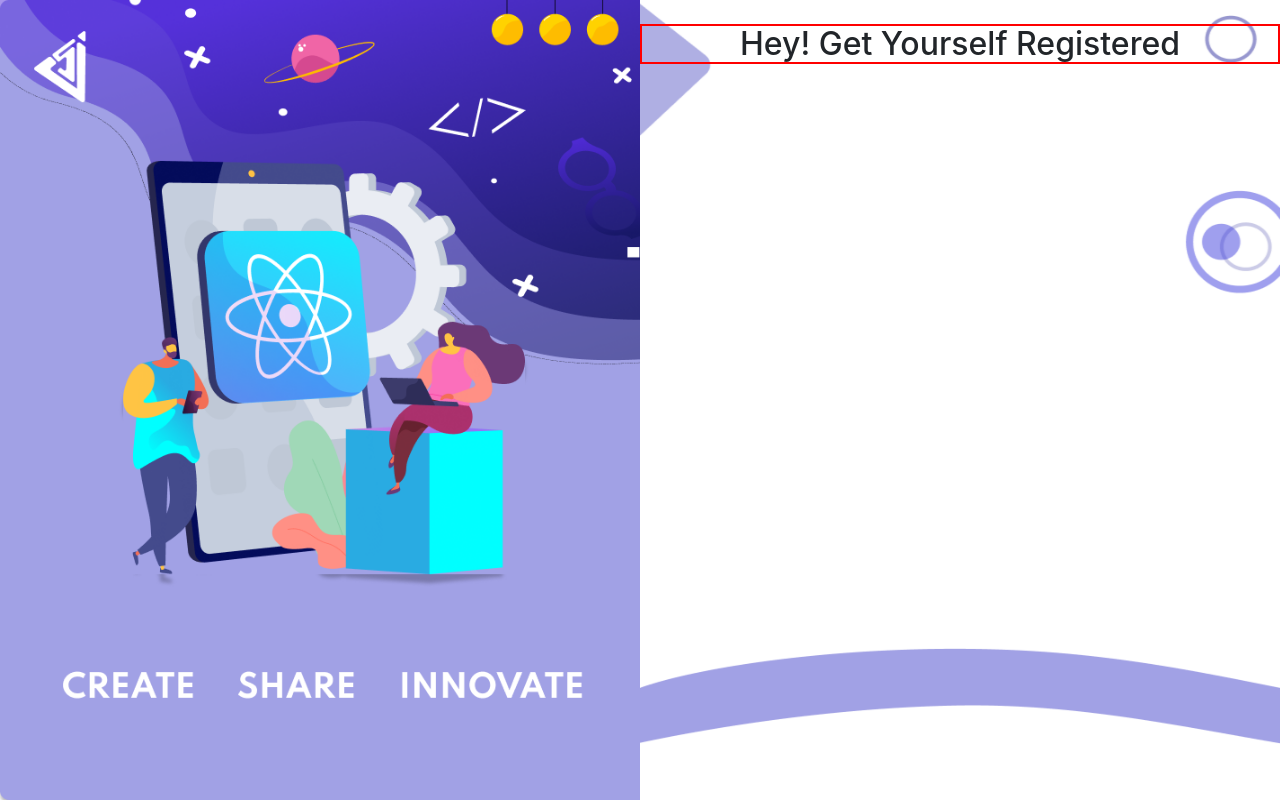
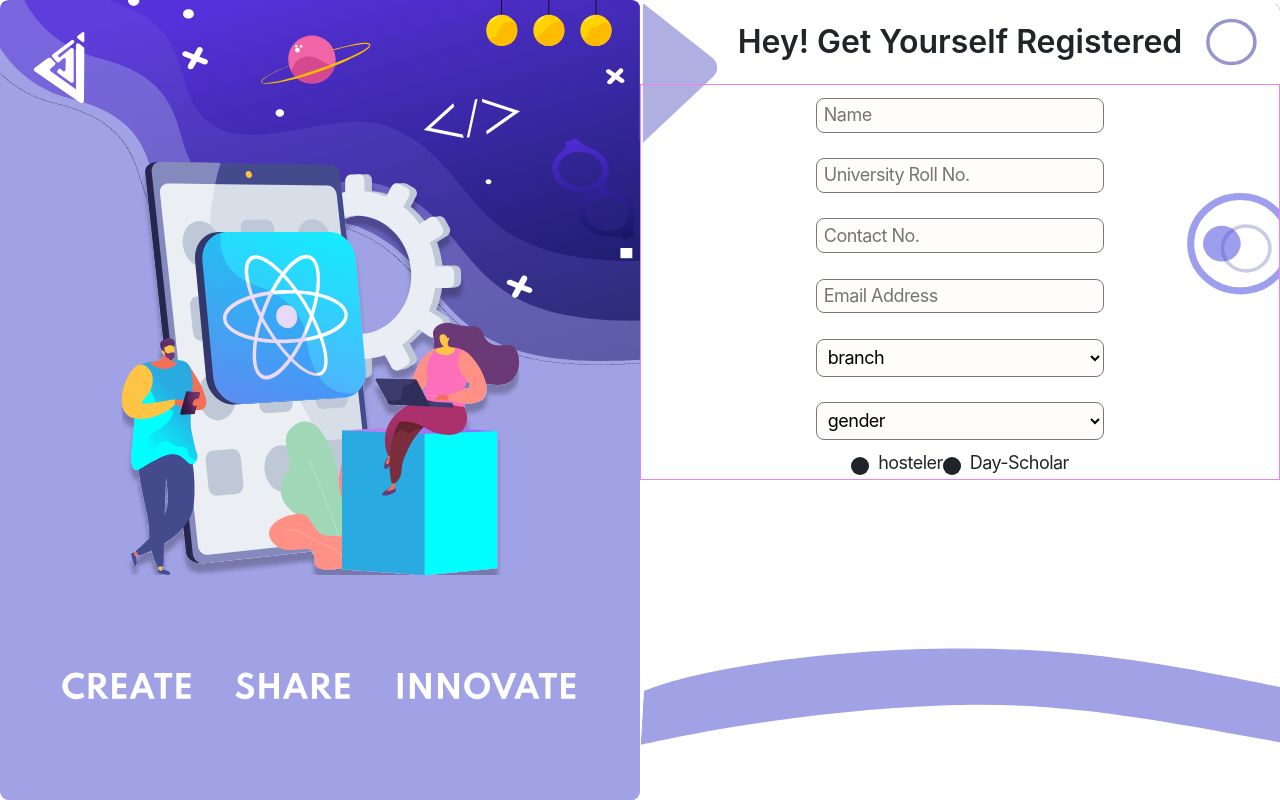
Before and after one commit to amantyagi22/form, a React (Create React App) app: page / in a window 1280 px wide. Built offline with nearby package versions, Linux system fonts and the light colour scheme.

Commit message:
new branch

```diff
--- a/public/index.html
+++ b/public/index.html
@@ -9,8 +9,7 @@
       name="description"
       content="Web site created using create-react-app"
     />
-    <link rel="stylesheet" href="https://cdn.jsdelivr.net/npm/bootstrap@4.3.1/dist/css/bootstrap.min.css" integrity="sha384-ggOyR0iXCbMQv3Xipma34MD+dH/1fQ784/j6cY/iJTQUOhcWr7x9JvoRxT2MZw1T" crossorigin="anonymous">
-    <link rel="apple-touch-icon" href="%PUBLIC_URL%/logo192.png" />
+    <link href="https://cdn.jsdelivr.net/npm/bootstrap@5.1.3/dist/css/bootstrap.min.css" rel="stylesheet" integrity="sha384-1BmE4kWBq78iYhFldvKuhfTAU6auU8tT94WrHftjDbrCEXSU1oBoqyl2QvZ6jIW3" crossorigin="anonymous">
     <!--
       manifest.json provides metadata used when your web app is installed on a
       user's mobile device or desktop. See https://developers.google.com/web/fundamentals/web-app-manifest/
@@ -43,5 +42,6 @@
       To create a production bundle, use `npm run build` or `yarn build`.
     -->
     <script>src='https://www.google.com/recaptcha/api.js'</script>
+    <script src="https://cdn.jsdelivr.net/npm/bootstrap@5.1.3/dist/js/bootstrap.bundle.min.js" integrity="sha384-ka7Sk0Gln4gmtz2MlQnikT1wXgYsOg+OMhuP+IlRH9sENBO0LRn5q+8nbTov4+1p" crossorigin="anonymous"></script>
   </body>
 </html>
--- a/src/App.css
+++ b/src/App.css
@@ -4,122 +4,72 @@
 }
 
 
-.cont{
-  /* border: 10px solid black; */
+.form_container{
+  /* background-color: aqua; */
   width: 100%;
-  /* height: 100vh; */
   display: flex;
 }
 
-label {
-  display: inline-block;
-  margin-left: 24px;
-  font-size: 20px;
-  color: rgb(5, 1, 1);
-  cursor: pointer;
-}
-input{
-  margin-left: 4px;
-}
-/* #Hostelers{
-  margin-left: 5px;
-}  */
-#day-scholars{
-  margin-left: 130px;
-}
-.image1{
+
+
+.image_left{
+/* border: 2px solid red; */
 width:100%;
-height:100vh;
 background-repeat: no-repeat;
-background-image: url(./bg1.png);
-/* border: 5px solid red; */
-background-size: 100% 100%;
-overflow-y: hidden;
-
-}
-.image2{
-  width: 100%;
-  height:100vh;
-  /* border: 5px solid green; */
-  background-image: url(./bg2.png);
-background-repeat: no-repeat;
-background-size: contain;
+background-image: url(./bg1.svg);
 background-size: 100% 100%;
 
 }
-.chead{
-  position: absolute;
-left: 13.05%;
-right: 16.58%;
-top: 10.65%;
-bottom: 85.52%;
-}
-.text{
-  align-items: center;
-  margin-left: 9.2rem;
-  margin-top:2.2rem;
-}
-.form{
-  display: block;
-  margin-left: auto;
-  margin-right: auto;
-  align-items: center;
-  width: 24rem;
-  margin-top: 10px;
-  /* margin-left: 11rem; */
-  /* margin-right: 0rem; */
-}
-.form-control{
-  border: 2px solid rgb(121, 115, 115);
-  border-radius: 10px;
-  /* overflow: scroll; */
-  margin: 23px;
-}
-.back-gr{
-  background: #FFFCFC;
-  border: 1px solid #777777;
-  box-sizing: border-box;
-  border-radius: 10px;
+.image_right{
+  width: 100%;
+  height:100vh;
+  background-image: url(./bg3.svg);
+background-repeat: no-repeat;
+/* background-size: contain; */
+background-size: 100% 100%;
 
 }
+.justify{
+  justify-content: center;
+}
+.left_heading{
+  font-style: normal;
+  font-weight: 600;
+  font-size: 32px;
+  line-height: 36px;
+  text-align: center;
+}
+.form_wrapper{
+  border: 2px solid black;
+}
+.input{
+  border: 1px solid violet;
+}
+.input_container{
+  /* border: 2px solid black; */
 
-.btn{
-  position: relative;
-  left: 18.71%;
-  right: 7.27%;
-  /* top: 78.21%; */
-  /* bottom: -8.86%; */
-  width: 18rem;
-  margin-top: 4rem;
-  background: rgba(57, 73, 171, 0.95);
-  border-radius: 50px;
-  box-shadow: 3px 3px rgb(186, 180, 180);
+  height: 1%;
+text-align: center;
 }
-.g-recaptcha{
-  margin-top: 1.5rem;
-  margin-left: 4rem;
+.input_field{
+  margin: 2%;
+  padding:1% 1% ;
+  width: 45%;
+  background: #FFFCFC;
+border: 1px solid #777777;
+border-radius: 8px;
+font-size: 18px;
+line-height: 20px;
+letter-spacing: -0.03em;
+/* border: 2px solid black; */
+
+/* box-shadow: 1px 1px gray; */
 }
+.radio{
+  border-radius: 8px;
+font-size: 18px;
+line-height: 20px;
+letter-spacing: -0.03em;
+  /* border: 2px solid black; */
 
-
-@media only screen and (max-width:360px)
-{
-  .image1{
-  background-image: url(./bg2.png);
-  }
- .cont{
-    flex-direction: column;
-  }
 }
-
-/* input[type="radio"]:checked+span {
-  font-weight: bold;
-} */
-
-
-.hed{
-
-  text-align: center;
-  font-size: 32px;
-line-height: 36px;
-border: 2px solid red;
-}
--- a/src/components/Reg.jsx
+++ b/src/components/Reg.jsx
@@ -1,66 +1,75 @@
 import React, {useEffect, useState } from "react";
-// import {useNavigate} from "react-router-dom";
+import {useNavigate} from "react-router-dom";
 import validation from './validation';
-import Axios from "axios";
+import axios from "axios";
 function Reg() {
-    // const navigate = useNavigate();
-  const[submitform,setSubmitform] = useState(false);
-  const [values, setValues] = useState({
-    Name: "",
-    Rollno: "",
-    Contactno: "",
-    Email: "",
-    Gender: "",
-    Year: "",
-    Branch: "",
-  });
-  const [errors,setErrors]=useState({});
-  const handleChange = (event) => {
-    setValues({
-      ...values,
-      [event.target.name]: event.target.value,
-    });
-
-  };
-  useEffect(()=>{
-    if(Object.keys(errors).length === 0){
-        setSubmitform(true);
-    }
-},[errors]);
-  const url = "https://workshopregistration.herokuapp.com/api/users/register";
-  const handleFormSubmit = (event) => {
-    console.log(values);
-    event.preventDefault();
-    setErrors(validation(values));
-    Axios.post(url, {
-      Name: values.Name,
-      Rollno: values.Rollno,
-      Email: values.Email,
-      Contactno: values.Contactno,
-      Gender: values.Gender,
-      Year: values.Year,
-      Branch: values.Branch,
-    }).then((res) => {
-      console.log(res.data);
-    });
-    Axios.post(
-      "https://workshopregistration.herokuapp.com/api/users/confirmemail",
-      {
-        Email: values.Email,
-      }
-    ).then((res) => {
-      console.log(res.data);
-    });
-  };
   return (
     <>
-      <div className="cont">
-        <div className="image1"></div>
-        <div className="image2">
-          <h2 className="hed my-4">Hey! Get Yourself Registered</h2>
+      <div className="form_container">
+        <div className="image_left"></div>
+        <div className="image_right">
+          <h2 className="left_heading my-4">Hey! Get Yourself Registered</h2>
+          <form className="input">
+        <div className="input_container">
+          <input type="text"  className="input_field" placeholder="Name"/>
+        </div>
+        <div className="input_container">
+          <input type="text"  className="input_field" placeholder="University Roll No."/>
+        </div>
+        <div className="input_container">
+          <input type="text"  className="input_field" placeholder="Contact No."/>
+        </div>
+        <div className="input_container">
+          <input type="text"  className="input_field" placeholder="Email Address"/>
+        </div>
+        <div className="input_container">
+        <select className=" input_field" id="branch" name="branch" required>
+            <option selected>branch</option>
+            <option >CSE</option>
+            <option >CSE(DS)</option>
+            <option >CSE(AI&ML)</option>
+            <option >CS</option>
+            <option >CS&IT</option>
+            <option >IT</option>
+            <option >ECE</option>
+            <option >EN</option>
+            <option >ME</option>
+            <option >CIVIL</option>
+        </select>
+        </div>
+
+        <div className="input_container">
+        <select class="input_field" >
+              <option selected>gender</option>
+              <option value="1">Male</option>
+              <option value="2">Female</option>
+              <option value="2">Other</option>
+              <option value="3">prefer not to say</option>
+        </select>
+          </div>
+          <div className="d-flex justify">
+
+              <div className="form-check radio">
+                hosteler
+                <input type="radio" className="form-check-input bg-dark " name="gender" required
+                  value="male"
+                   />
+              </div>
+
+              <div className="form-check  radio">
+              Day-Scholar
+                <input type="radio" className="form-check-input bg-dark " name="gender" required
+                  value="female"
+                   />
+
+              </div>
+            </div>
+
+</form>
+
+          </div>
 
         </div>
-      </div>
     </>
   );
 }
```
Also changed, not shown: src/bg1.svg (added), src/bg3.svg (added).
